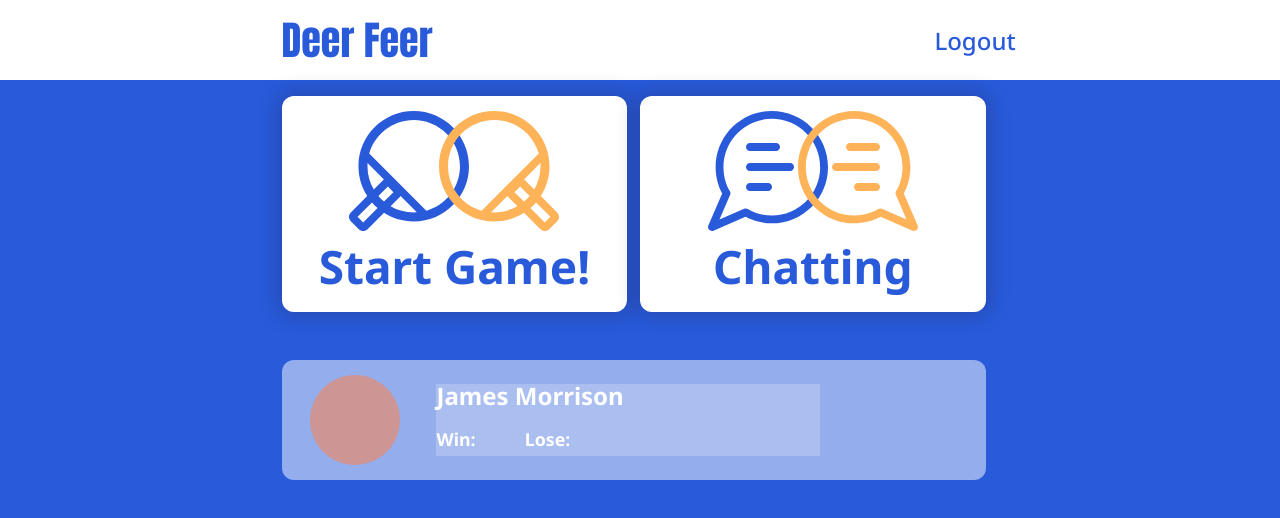
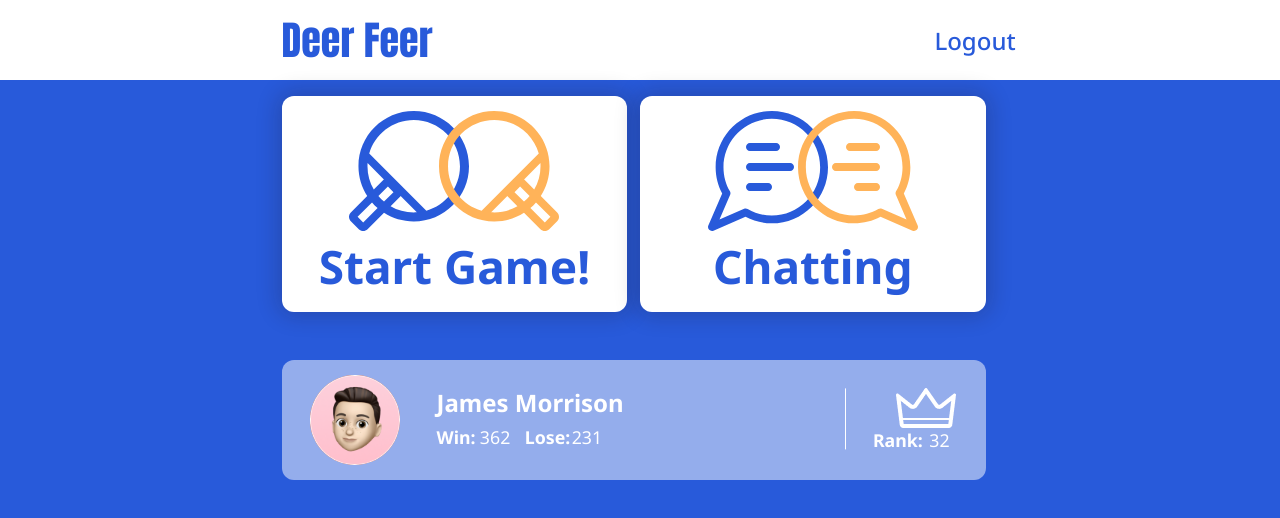
Before and after one commit to Pierrot-jang-pilkyu/ft_transcendence-front_end, a React (Vite) app: page /Lobby in a window 1280 px wide. Shown: the top 518 px of the page. Built offline with nearby package versions, Linux system fonts and the light colour scheme.

Commit message:
[Feat] Lobby profile complete!

```diff
--- a/src/pages/Lobby/Lobby.module.css
+++ b/src/pages/Lobby/Lobby.module.css
@@ -1,95 +1,3 @@
-.profile_container {
-	display: flex;
-	flex-direction: column;
-	justify-content: space-between;
-    position: relative;
-    width: 55vw;
-    height: 15vh;
-    flex-shrink: 0;
-	border-radius: 12px;
-    background: rgba(255, 255, 255, 0.50);
-	top: 45%;
-    left: 22%;
-	/* gap: 56px; */
-}
-
-.profile_img {
-    position: absolute;
-    /* width: 120px;
-    height: 120px; */
-    /* width: 11.32%; */
-    height: 75%;
-    aspect-ratio: 1 / 1;
-	flex-shrink: 0;
-	border-radius: 50%;
-	background-color: #ce9595;
-	/* top: 7%; */
-	left: 4%;
-    /* 수직 중앙 정렬 */
-    top: 50%;
-    transform: translate(0, -50%);
-}
-
-.profile_second {
-    position: relative;
-    display: flex;
-	flex-direction: column;
-    gap: 9%;
-    /* width: 50%; */
-    width: 30vw;
-    height: 60%;
-    background: rgba(255, 255, 255, 0.20);
-    left: 22%;
-    /* 수직 중앙 정렬 */
-    top: 50%;
-    transform: translate(0, -50%);
-}
-
-.profile_name {
-    position: absolute;
-    color: #FFF;
-    font-family: 'Noto Sans', sans-serif;
-    font-size: 3vh;
-    font-style: normal;
-    font-weight: 700;
-    line-height: 1;
-}
-
-.profile_record {
-    position: relative;
-    display: flex;
-	flex-direction: row;
-    gap: 8%;
-    width: 30vw;
-    height: 3vh;
-    background: rgba(255, 255, 255, 1.00);
-}
-
-.profile_win {
-    position: absolute;
-    /* color: #D8BFD8;                         스코틀랜드 왕가 훈장색 (엉겅퀴) */
-    color: #FFF;
-    font-family: 'Noto Sans', sans-serif;
-    font-size: 2.22vh;
-    font-style: normal;
-    font-weight: 700;
-    line-height: 1;
-    top: 65%;
-}
-
-.profile_lose {
-    position: absolute;
-    /* color: #990000;                         핏빛 */
-    color: #FFF;
-    font-family: 'Noto Sans', sans-serif;
-    font-size: 2.22vh;
-    font-style: normal;
-    font-weight: 700;
-    line-height: 1;
-    top: 65%;
-    left: 23%;
-}
-
 .title {
 	color: #FFF;
 	font-family: 'Anton', sans-serif;
--- a/src/pages/Lobby/Lobby.tsx
+++ b/src/pages/Lobby/Lobby.tsx
@@ -1,10 +1,10 @@
 import styles from "./Lobby.module.css";
-import Profile from "./Profile";
+import Profile from "./Profile/Profile";
 import Header from "../../components/Header";
 import Menu from "./Menu/Menu";
 // import HomeBall from "../../assets/HomeBall.png";
 
-function Home()
+function Lobby()
 {
 	return (
 		<div className={`${styles.background}`}>
@@ -13,18 +13,9 @@ function Home()
 			<div className={`${styles.menu_container}`}>
 				<Menu />
 			</div>
-			<div className={`${styles.profile_container}`}>
-				{/* <div className={`${styles.title}`}>Deer Feer</div> */}
-                <div className={`${styles.profile_img}`}></div>
-                <div className={`${styles.profile_second}`}>
-                    <div className={`${styles.profile_name}`}>James Morrison</div>
-                	<div className={`${styles.profile_win}`}>Win:</div>
-                	<div className={`${styles.profile_lose}`}>Lose:</div>
-                </div>
-				<Profile />
-			</div>
+			<Profile name="James Morrison" win="362" lose="231" rank="32" />
 		</div>
 	)
 }
 
-export default Home;
+export default Lobby;
--- a/src/pages/Lobby/Profile.module.css
+++ /dev/null
@@ -1,14 +0,0 @@
-.button {
-	position: absolute;
-    width: 55vw;
-    height: 15vh;
-    flex-shrink: 0;
-	border-radius: 12px;
-    background: rgba(255, 255, 255, 0.00);
-}
-
-.button:hover {
-	background-color: rgba(255, 255, 255, 0.20);
-	color: #285ADA;
-	transition: 0.3s;
-}
--- a/src/pages/Lobby/Profile.tsx
+++ /dev/null
@@ -1,18 +0,0 @@
-import { useNavigate } from 'react-router-dom';
-import styles from "./Profile.module.css"
-// import React from 'react';
-
-function Profile() {
-
-	const navigate = useNavigate();
-
-	const handlerButton = () => {
-		navigate('/Mode')
-	};
-
-	return (
-		<button className={styles.button} onClick={handlerButton}></button>
-	);
-}
-
-export default Profile;
--- /dev/null
+++ b/src/pages/Lobby/Profile/Profile.module.css
@@ -0,0 +1,174 @@
+.button {
+	position: absolute;
+    width: 55vw;
+    height: 15vh;
+    flex-shrink: 0;
+	border-radius: 12px;
+    background: rgba(255, 255, 255, 0.00);
+}
+
+.button:hover {
+	background-color: rgba(255, 255, 255, 0.20);
+	color: #285ADA;
+	transition: 0.3s;
+}
+
+.profile_container {
+	display: flex;
+	flex-direction: column;
+	justify-content: space-between;
+    position: relative;
+    width: 55vw;
+    height: 15vh;
+    flex-shrink: 0;
+	border-radius: 12px;
+    background: rgba(255, 255, 255, 0.50);
+	top: 45%;
+    left: 22%;
+	/* gap: 56px; */
+}
+
+.profile_img {
+    position: absolute;
+    /* width: 120px;
+    height: 120px; */
+    /* width: 11.32%; */
+    height: 75%;
+    aspect-ratio: 1 / 1;
+	flex-shrink: 0;
+	border-radius: 50%;
+	background-color: #ce9595;
+	/* top: 7%; */
+	left: 4%;
+    /* 수직 중앙 정렬 */
+    top: 50%;
+    transform: translate(0, -50%);
+}
+
+.profile_second {
+    position: relative;
+    display: flex;
+	flex-direction: column;
+    gap: 9%;
+    /* width: 50%; */
+    width: 30vw;
+    height: 60%;
+    background: rgba(255, 255, 255, 0.00);
+    left: 22%;
+    /* 수직 중앙 정렬 */
+    top: 50%;
+    transform: translate(0, -50%);
+}
+
+.profile_name {
+    position: absolute;
+    color: #FFF;
+    font-family: 'Noto Sans', sans-serif;
+    font-size: 3vh;
+    font-style: normal;
+    font-weight: 700;
+    line-height: 1;
+}
+
+.profile_record {
+    position: relative;
+    display: flex;
+	flex-direction: row;
+    gap: 8%;
+    width: 30vw;
+    height: 3vh;
+    background: rgba(255, 255, 255, 1.00);
+}
+
+.profile_win {
+    position: absolute;
+    /* color: #D8BFD8;                         스코틀랜드 왕가 훈장색 (엉겅퀴) */
+    color: #FFF;
+    font-family: 'Noto Sans', sans-serif;
+    font-size: 2.22vh;
+    font-style: normal;
+    font-weight: 700;
+    line-height: 1;
+    top: 65%;
+}
+
+.profile_win_value {
+    position: absolute;
+    /* color: #D8BFD8;                         스코틀랜드 왕가 훈장색 (엉겅퀴) */
+    color: #FFF;
+    font-family: 'Noto Sans', sans-serif;
+    font-size: 2.22vh;
+    font-style: normal;
+    font-weight: 400;
+    line-height: 1;
+    top: 65%;
+	left: 11.3%;
+}
+
+.profile_lose {
+    position: absolute;
+    /* color: #990000;                         핏빛 */
+    color: #FFF;
+    font-family: 'Noto Sans', sans-serif;
+    font-size: 2.22vh;
+    font-style: normal;
+    font-weight: 700;
+    line-height: 1;
+    top: 65%;
+    left: 23%;
+}
+
+.profile_lose_value {
+    position: absolute;
+    /* color: #990000;                         핏빛 */
+    color: #FFF;
+    font-family: 'Noto Sans', sans-serif;
+    font-size: 2.22vh;
+    font-style: normal;
+    font-weight: 400;
+    line-height: 1;
+    top: 65%;
+    left: 35.2%;
+}
+
+.profile_line {
+	/* line - 세로(left, right), 가로(top, bottom) */
+	border-left: 1px solid #FFF;
+	height: 62.5%;
+	display: block;
+	/* left: 80%; */
+	margin-left: 80%;
+	/* 수직 중앙 정렬 */
+    top: 50%;
+    transform: translate(0, -50%);
+}
+
+.profile_crown {
+	position: absolute;
+	left: 87.3%;
+	top: 23.1%;
+}
+
+.profile_rank {
+	position: absolute;
+	color: #FFF;
+    font-family: 'Noto Sans', sans-serif;
+    font-size: 2.22vh;
+    font-style: normal;
+    font-weight: 700;
+    line-height: 1;
+	left: 84%;
+	top: 60%;
+}
+
+.profile_rank_value {
+	position: absolute;
+	color: #FFF;
+    font-family: 'Noto Sans', sans-serif;
+    font-size: 2.22vh;
+    font-style: normal;
+    font-weight: 400;
+    line-height: 1;
+	left: 92%;
+	top: 60%;
+}
--- /dev/null
+++ b/src/pages/Lobby/Profile/Profile.tsx
@@ -0,0 +1,35 @@
+import { useNavigate } from 'react-router-dom';
+import styles from "./Profile.module.css";
+import ProfileImg from "../../../assets/img_Profile.png";
+import Crown from "../../../assets/Lobby_crown.png";
+// import React from 'react';
+
+function Profile(props:any) {
+
+	const navigate = useNavigate();
+
+	const handlerButton = () => {
+		navigate('/Lobby')
+	};
+
+	return (
+		<div className={`${styles.profile_container}`}>
+            <div className={`${styles.profile_img}`}></div>
+			<img className={`${styles.profile_img}`} src={ProfileImg} />
+            <div className={`${styles.profile_second}`}>
+               	<div className={`${styles.profile_name}`}>{props.name}</div>
+            	<div className={`${styles.profile_win}`}>Win:</div>
+            	<div className={`${styles.profile_win_value}`}>{props.win}</div>
+            	<div className={`${styles.profile_lose}`}>Lose:</div>
+            	<div className={`${styles.profile_lose_value}`}>{props.lose}</div>
+            </div>
+            <div className={`${styles.profile_line}`}></div>
+			<img className={`${styles.profile_crown}`} src={Crown}/>
+            <div className={`${styles.profile_rank}`}>Rank:</div>
+            <div className={`${styles.profile_rank_value}`}>{props.rank}</div>
+			<button className={styles.button} onClick={handlerButton}></button>
+		</div>
+	);
+}
+
+export default Profile;
```
Also changed, not shown: src/assets/Lobby_crown.png (added), src/assets/img_Profile.png (added).
